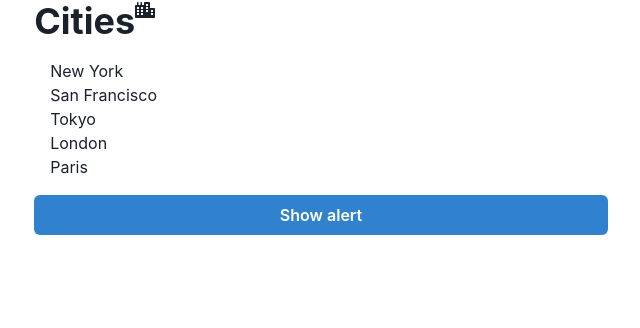
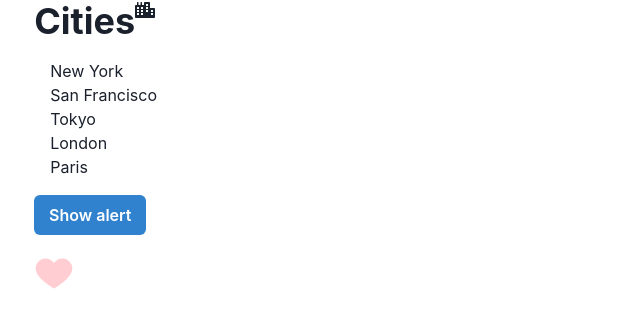
Before and after one commit to kboul/react-18, a React (Vite) app: page / in a window 1280 px wide. Shown: the top 328 px of the page, without its empty margins (319-959 px from the left). Built offline with nearby package versions, Linux system fonts and the light colour scheme.

Commit message:
Implement a Like component

```diff
--- a/src/App.tsx
+++ b/src/App.tsx
@@ -2,7 +2,7 @@ import { Container, Flex, Stack } from "@chakra-ui/react";
 import { useState } from "react";
 import { FaCity } from "react-icons/fa";
 
-import { Alert, Button, ListGroup } from "./components";
+import { Alert, Button, Like, ListGroup } from "./components";
 
 export default function App() {
   const [showAlert, setShowAlert] = useState(false);
@@ -27,9 +27,15 @@ export default function App() {
           <Alert onAlertClick={() => setShowAlert(false)}>Hello World</Alert>
         )}
 
-        <Button colorScheme="blue" onClick={() => setShowAlert(true)}>
+        <Button
+          colorScheme="blue"
+          onClick={() => setShowAlert(true)}
+          width="28"
+        >
           Show alert
         </Button>
+
+        <Like onClick={() => console.log("clicked")} />
       </Stack>
     </Container>
   );
--- /dev/null
+++ b/src/components/Like.tsx
@@ -0,0 +1,32 @@
+import { useState } from "react";
+import { FcLike, FcLikePlaceholder } from "react-icons/fc";
+import styled, { css } from "styled-components";
+
+const commonLikeStyle = css`
+  cursor: pointer;
+`;
+
+const StyledLike = styled(FcLike)`
+  ${commonLikeStyle}
+`;
+
+const StyledLikePlaceholder = styled(FcLikePlaceholder)`
+  ${commonLikeStyle}
+`;
+
+interface LikeProps {
+  onClick: () => void;
+}
+
+export default function Like({ onClick }: LikeProps) {
+  const [liked, setLiked] = useState(false);
+
+  const LikeIcon = liked ? StyledLike : StyledLikePlaceholder;
+
+  const handleClick = () => {
+    onClick();
+    setLiked((prevState) => !prevState);
+  };
+
+  return <LikeIcon onClick={handleClick} size="40" />;
+}
--- a/src/components/index.tsx
+++ b/src/components/index.tsx
@@ -1,3 +1,4 @@
 export { default as Alert } from "./Alert";
 export { default as Button } from "./Button";
+export { default as Like } from "./Like";
 export { default as ListGroup } from "./ListGroup/ListGroup";
```
